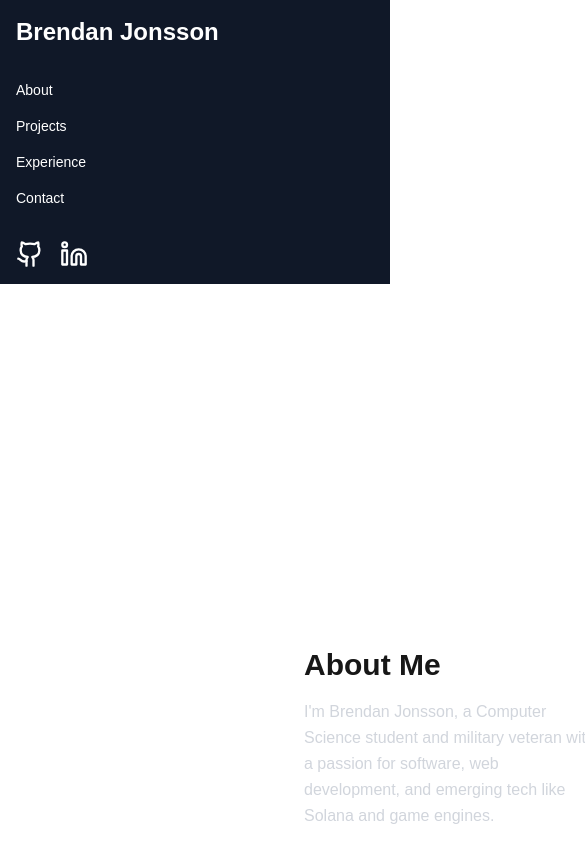
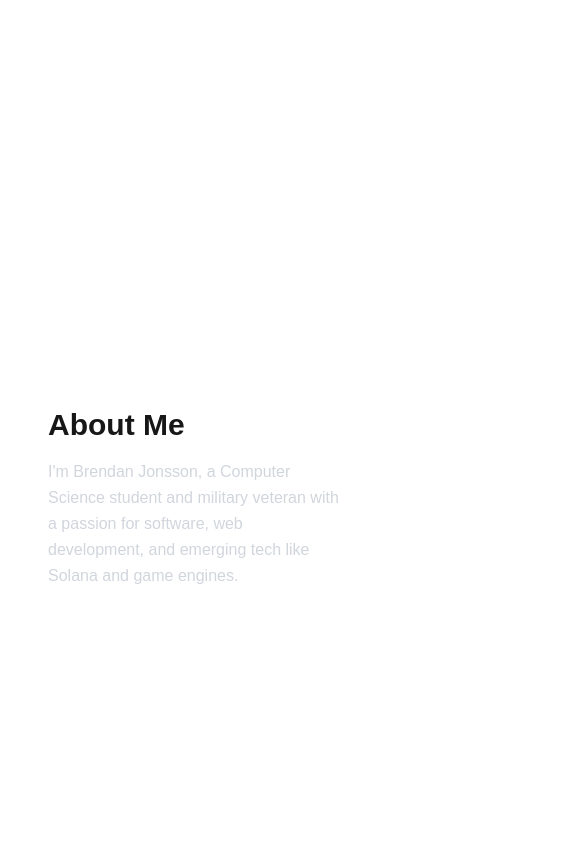
Before and after one commit to SlyyZero/brendandev, a Next.js app in the folder brendandev-portfolio/: page / in a window 390 px wide. Shown: the top 862 px of the page, 585 px wide, since content can reach past the window. Built offline with nearby package versions, Linux system fonts and the light colour scheme.

Commit message:
Hamburger update

```diff
--- a/brendandev-portfolio/src/app/layout.tsx
+++ b/brendandev-portfolio/src/app/layout.tsx
@@ -1,13 +1,16 @@
-import Sidebar from "@/components/Sidebar";
-import "@/styles/globals.css";
-import type { Metadata } from "next";
-import { Geist, Geist_Mono } from "next/font/google";
+'use client';
+
+import { useState } from 'react';
+import Sidebar from '@/components/Sidebar';
+import MobileNavToggle from '@/components/MobileNavToggle';
+import '@/styles/globals.css';
+import type { Metadata } from 'next';
+import { Geist, Geist_Mono } from 'next/font/google';
 
 const geistSans = Geist({
   variable: "--font-geist-sans",
   subsets: ["latin"],
 });
-
 
 const geistMono = Geist_Mono({
   variable: "--font-geist-mono",
@@ -24,12 +27,14 @@ export default function RootLayout({
 }: Readonly<{
   children: React.ReactNode;
 }>) {
+  const [isSidebarOpen, setIsSidebarOpen] = useState(false);
+
   return (
     <html lang="en">
       <body className={`${geistSans.variable} ${geistMono.variable} antialiased flex flex-col md:flex-row`}>
-
-        <Sidebar />
-        <main className="ml-64 w-full p-8">
+        <MobileNavToggle onToggle={() => setIsSidebarOpen(!isSidebarOpen)} />
+        <Sidebar isOpen={isSidebarOpen} />
+        <main className="flex-1 p-8">
           {children}
         </main>
       </body>
--- /dev/null
+++ b/brendandev-portfolio/src/components/MobileNavToggle.tsx
@@ -0,0 +1,23 @@
+'use client';
+
+import { Menu, X } from 'lucide-react';
+import { useState } from 'react';
+
+export default function MobileNavToggle({ onToggle }: { onToggle: () => void }) {
+  const [isOpen, setIsOpen] = useState(false);
+
+  const handleClick = () => {
+    setIsOpen(!isOpen);
+    onToggle();
+  };
+
+  return (
+    <button
+      onClick={handleClick}
+      className="md:hidden p-2 text-white focus:outline-none"
+      aria-label="Toggle Navigation"
+    >
+      {isOpen ? <X size={28} /> : <Menu size={28} />}
+    </button>
+  );
+}
--- a/brendandev-portfolio/src/components/Sidebar.tsx
+++ b/brendandev-portfolio/src/components/Sidebar.tsx
@@ -1,12 +1,16 @@
 'use client';
 
 import Link from 'next/link';
-import {Github, Linkedin } from 'lucide-react';
+import { Github, Linkedin } from 'lucide-react';
 
-export default function Sidebar() {
+export default function Sidebar({ isOpen }: { isOpen: boolean }) {
   return (
-    <aside className="w-full p-4 md:w-64 md:fixed md:h-full bg-gray-900 text-white flex flex-col md:justify-between">
-      {/* Top: Name + Nav */}
+    <aside
+      className={`fixed top-0 left-0 h-full w-64 bg-gray-900 text-white p-8 flex flex-col justify-between
+      transform transition-transform duration-300 ease-in-out
+      ${isOpen ? 'translate-x-0' : '-translate-x-full'}
+      md:translate-x-0 md:relative md:top-0 md:left-0 md:w-64 md:h-screen`}
+    >
       <div>
         <h1 className="text-2xl font-bold mb-8">Brendan Jonsson</h1>
         <nav className="flex flex-col space-y-4 text-sm">
@@ -17,15 +21,13 @@ export default function Sidebar() {
         </nav>
       </div>
 
-      {/* Bottom: Socials (Optional) */}
       <div className="flex space-x-4 mt-8 text-xl">
         <a href="https://github.com/SlyyZero" target="_blank" rel="noopener noreferrer" className="hover:text-teal-400">
-        <Github size={28}/>
+          <Github size={28} />
         </a>
         <a href="https://linkedin.com/in/brendanjonsson" target="_blank" rel="noopener noreferrer" className="hover:text-teal-400">
-          <Linkedin size={28}/>
+          <Linkedin size={28} />
         </a>
-        {/* Use icons here (Heroicons, Lucide, etc.) if desired */}
       </div>
     </aside>
   );
```
